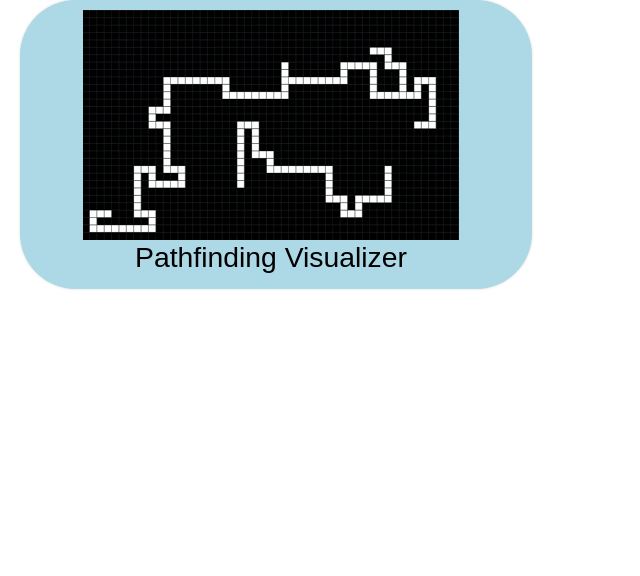
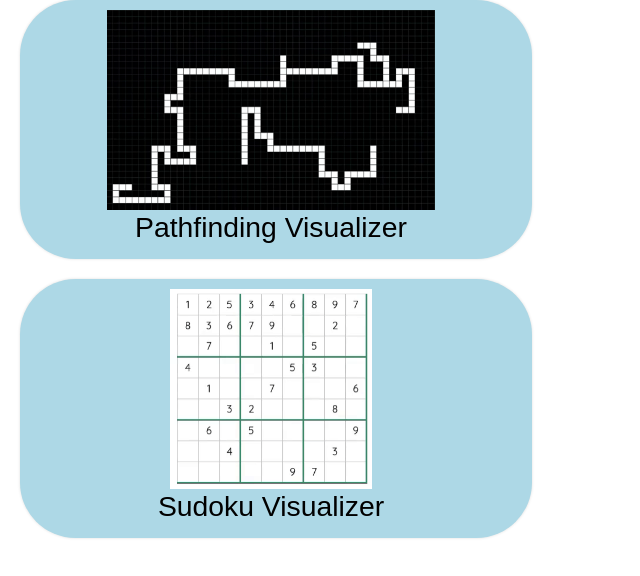
Before and after one commit to dillonwu-97/algorithms-visualizer, a React (Create React App) app: page / in a window 1280 px wide. Shown: the top 576 px of the page, without its empty margins (0-640 px from the left). Built offline with nearby package versions, Linux system fonts and the light colour scheme.

Commit message:
added sudoku button

```diff
--- a/src/App.css
+++ b/src/App.css
@@ -15,7 +15,7 @@
 
 img {
     max-width: 75%;
-    max-height: 750%;
+    max-height: 200px;
     margin: auto;
     display: block;
 }
--- a/src/App.js
+++ b/src/App.js
@@ -6,6 +6,7 @@ import Sudoku_grid from './sudoku/sudoku_grid'
 import { BrowserRouter, Route, Link, Switch, HashRouter } from "react-router-dom";
 
 import pathfinderGif from './images/pathfinder-slow1.gif'
+import sudokuGif from './images/sudoku-slow.gif'
 import './images/images.css'
 
 function App() {
@@ -28,11 +29,19 @@ function App() {
 
 function Home() {
 	return (
-		<div className="pathfinder-gif" >
-			<Link style={{color: "white"}} to={'/pathfinder'}>
-				<img class = "thumbnail" src={pathfinderGif} alt="" />
-				<h3> Pathfinding Visualizer </h3>
-			</Link>
+		<div>
+			<div className="pathfinder-gif" >
+				<Link style={{color: "white"}} to={'/pathfinder'}>
+					<img class = "thumbnail" src={pathfinderGif} alt="" />
+					<h3> Pathfinding Visualizer </h3>
+				</Link>
+			</div>
+			<div className="pathfinder-gif" >
+				<Link style={{color: "white"}} to={'/sudoku'}>
+					<img class = "thumbnail" src={sudokuGif} alt="" />
+					<h3> Sudoku Visualizer </h3>
+				</Link>
+			</div>
 		</div>
 	)
 }
```
Also changed, not shown: src/images/sudoku-slow.gif (added), src/images/sudoku.gif (added), 22 other files (tests, documents, lock files or other folders).
